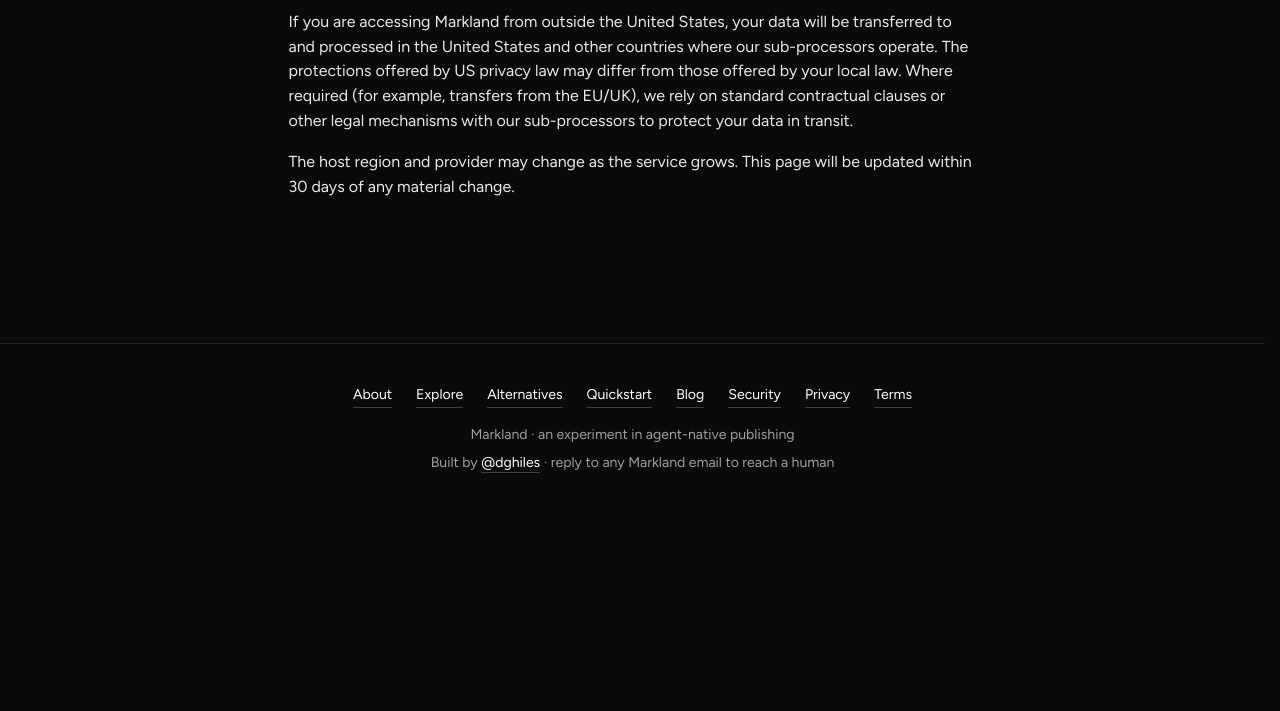
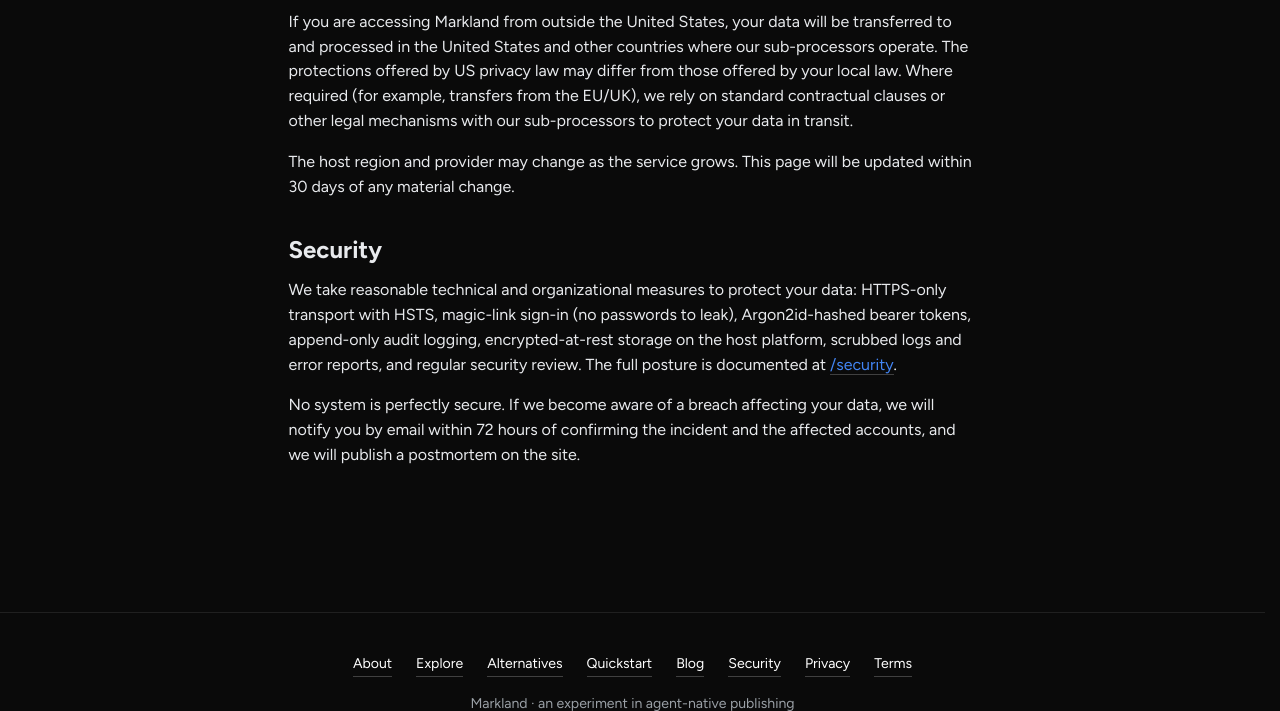
Before and after one commit to dghiles/markland, a Python web app: template src/markland/web/templates/privacy.html in a window 1280 px wide. Shown: the part 4536-5247 px from the top of the page. Before the commit the page ends 5009 px from the top, so only its background shows below. Run offline with Jinja, Linux system fonts and the light colour scheme; the template is opened without the code that fills it, so the values that code supplies are empty.

Commit message:
feat(privacy): Security section + 72-hour breach notification commitment

```diff
--- a/src/markland/web/templates/privacy.html
+++ b/src/markland/web/templates/privacy.html
@@ -155,5 +155,15 @@
     The host region and provider may change as the service grows. This page will be updated within 30 days of any material change.
   </p>
 
+  <h2 style="margin-top: 2rem; margin-bottom: 0.6rem;">Security</h2>
+
+  <p style="margin-bottom: 1rem;">
+    We take reasonable technical and organizational measures to protect your data: HTTPS-only transport with HSTS, magic-link sign-in (no passwords to leak), Argon2id-hashed bearer tokens, append-only audit logging, encrypted-at-rest storage on the host platform, scrubbed logs and error reports, and regular security review. The full posture is documented at <a href="/security" style="color: var(--blue); border-bottom: 1px solid var(--outline);">/security</a>.
+  </p>
+
+  <p style="margin-bottom: 1rem;">
+    No system is perfectly secure. If we become aware of a breach affecting your data, we will notify you by email within 72 hours of confirming the incident and the affected accounts, and we will publish a postmortem on the site.
+  </p>
+
 </article>
 {% endblock %}
```
